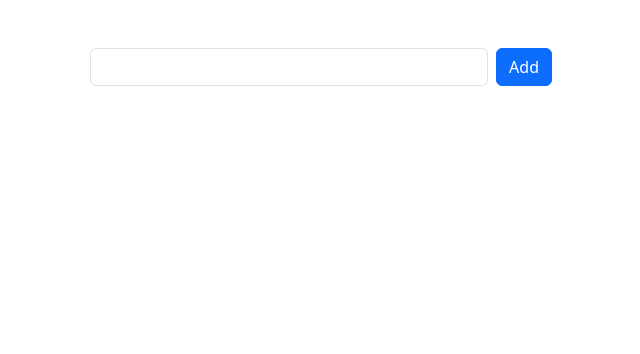
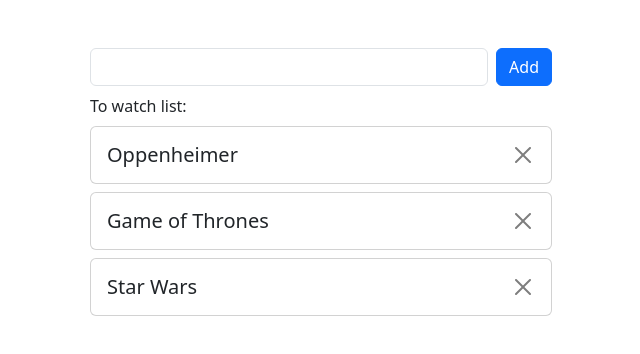
Before and after one commit to arnasir505/homework59, a React (Vite) app: page / in a window 1280 px wide. Shown: the top 354 px of the page, without its empty margins (319-959 px from the left). Built offline with nearby package versions, Linux system fonts and the light colour scheme.

Commit message:
Display movies as cards

```diff
--- a/src/App.tsx
+++ b/src/App.tsx
@@ -2,6 +2,7 @@
 import { v4 as uuidv4 } from 'uuid';
 import MovieForm from './Task1/MovieForm/MovieForm';
 import { Movie } from './types';
+import MovieItem from './Task1/MovieItem/MovieItem';
 
 function App() {
   const [movies, setMovies] = useState<Movie[]>([
@@ -23,6 +24,8 @@
     <div className='container'>
       <div className='p-5 w-50 mx-auto'>
         <MovieForm />
+        <p className='my-2'>To watch list:</p>
+        {movies.map(movie => (<MovieItem title={movie.title} id={movie.id}/>))}
       </div>
     </div>
   );
--- /dev/null
+++ b/src/Task1/MovieItem/MovieItem.tsx
@@ -0,0 +1,19 @@
+import React from 'react';
+
+interface Props {
+  id: string
+  title: string;
+}
+
+const MovieItem: React.FC<Props> = ({ title, id }) => {
+  return (
+    <div className='card my-2'>
+      <div className='card-body d-flex justify-content-between'>
+        <h5 className='m-0'>{title}</h5>
+        <button type='button' className='btn-close'></button>
+      </div>
+    </div>
+  );
+};
+
+export default MovieItem;
```
